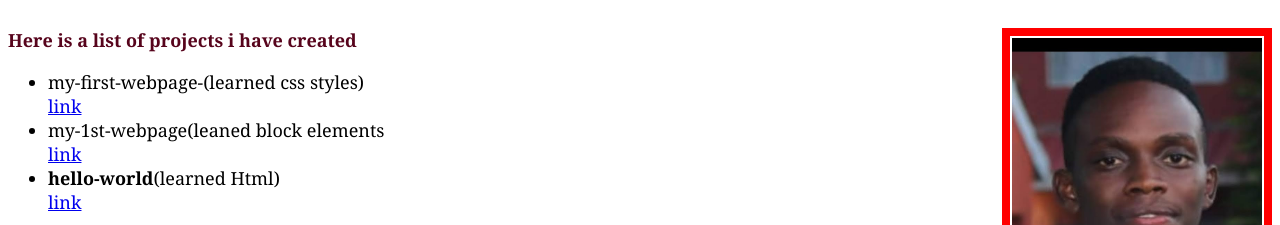
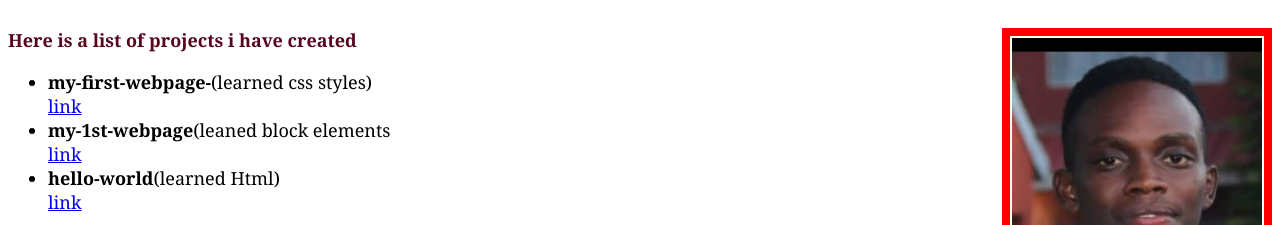
Before and after one commit to JasonMihari/portfoliolandingpage, a plain HTML site: page index.html in a window 1280 px wide. Shown: the part 209-434 px from the top of the page. Drawn offline with Linux system fonts and the light colour scheme.

Commit message:
add strong tag

```diff
--- a/index.html
+++ b/index.html
@@ -15,8 +15,8 @@
   <p1 class="line1"   > <b>Here is a list of projects i have created </b></p1>
 
   <ul>
-    <li>my-first-webpage-<p1>(learned css styles)</p1></li><a href="https://github.com/JasonMihari/my-first-webpage-.git">link</a>
-    <li>my-1st-webpage<p2>(leaned block elements</p2></li><a href="https://github.com/JasonMihari/my-1st-webpage.git">link</a>
+    <li><strong>my-first-webpage-</strong><p1>(learned css styles)</p1></li><a href="https://github.com/JasonMihari/my-first-webpage-.git">link</a>
+    <li><strong>my-1st-webpage</strong><p2>(leaned block elements</p2></li><a href="https://github.com/JasonMihari/my-1st-webpage.git">link</a>
     <li><strong>hello-world</strong><p3>(learned Html)</p3></li><a href="https://github.com/JasonMihari/hello-world.git">link</a>
   </ul>
 <h2>About  </h2>
```
